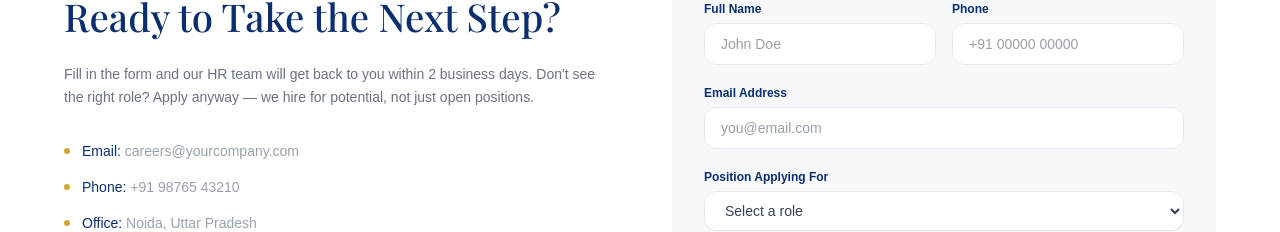
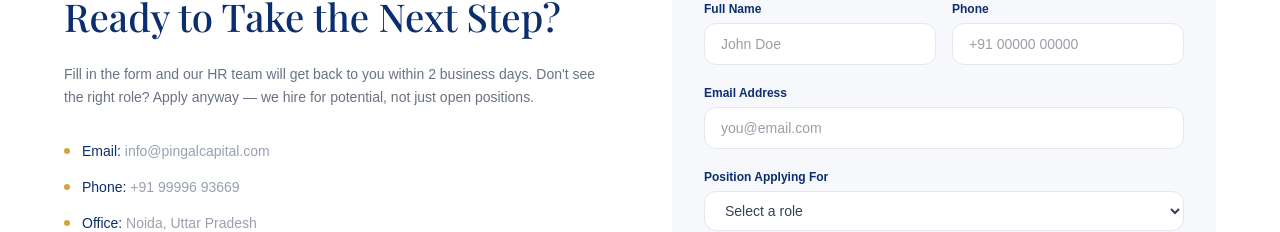
Before and after one commit to kaihatsuRONIT/pingal-capital-frontend, a Next.js app: page /career in a window 1280 px wide. Shown: the part 1055-1287 px from the top of the page. Built offline with nearby package versions, Linux system fonts and the light colour scheme; a web font is replaced by a local one.

Commit message:
career and join us fix

```diff
--- a/src/app/career/page.jsx
+++ b/src/app/career/page.jsx
@@ -142,8 +142,8 @@
                             </p>
                             <div className="flex flex-col gap-4">
                                 {[
-                                    { label: "Email", value: "careers@yourcompany.com" },
-                                    { label: "Phone", value: "+91 98765 43210" },
+                                    { label: "Email", value: "info@pingalcapital.com" },
+                                    { label: "Phone", value: "+91 99996 93669" },
                                     { label: "Office", value: "Noida, Uttar Pradesh" },
                                 ].map((item) => (
                                     <div key={item.label} className="flex gap-3 items-center">
--- a/src/app/join-us/page.jsx
+++ b/src/app/join-us/page.jsx
@@ -145,8 +145,8 @@
 
                             <div className="flex flex-col gap-3 pt-8 border-t border-gray-200">
                                 {[
-                                    { label: "Email", value: "partners@pingalcapital.com" },
-                                    { label: "Phone", value: "+91 98765 43210" },
+                                    { label: "Email", value: "info@pingalcapital.com" },
+                                    { label: "Phone", value: "+91 99996 93669" },
                                     { label: "Office", value: "Noida, Uttar Pradesh" },
                                 ].map((item) => (
                                     <div key={item.label} className="flex gap-3 items-center">
```
